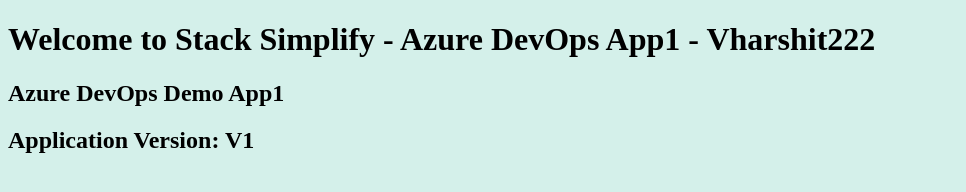
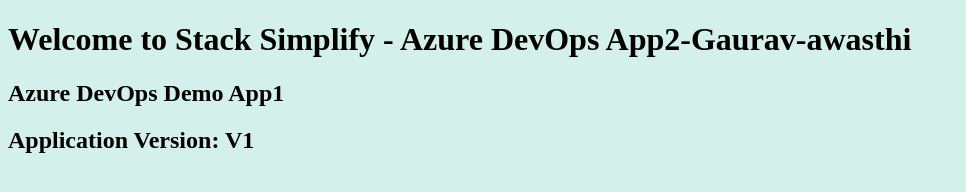
Before and after one commit to HarshitAwasthi99/aks-demo-pipeline, a plain HTML site: page index.html in a window 1280 px wide. Shown: the whole page, without its empty margins (0-966 px from the left). Drawn offline with Linux system fonts and the light colour scheme.

Commit message:
Update index.html

```diff
--- a/index.html
+++ b/index.html
@@ -1,7 +1,7 @@
 <!DOCTYPE html>
 <html>
    <body style="background-color:rgb(212, 240, 234);">
-      <h1>Welcome to Stack Simplify - Azure DevOps App1 - Vharshit222</h1>
+      <h1>Welcome to Stack Simplify - Azure DevOps App2-Gaurav-awasthi</h1>
       <h2>Azure DevOps Demo App1</h2>
       <h2>Application Version: V1</h2>
    </body>
```
